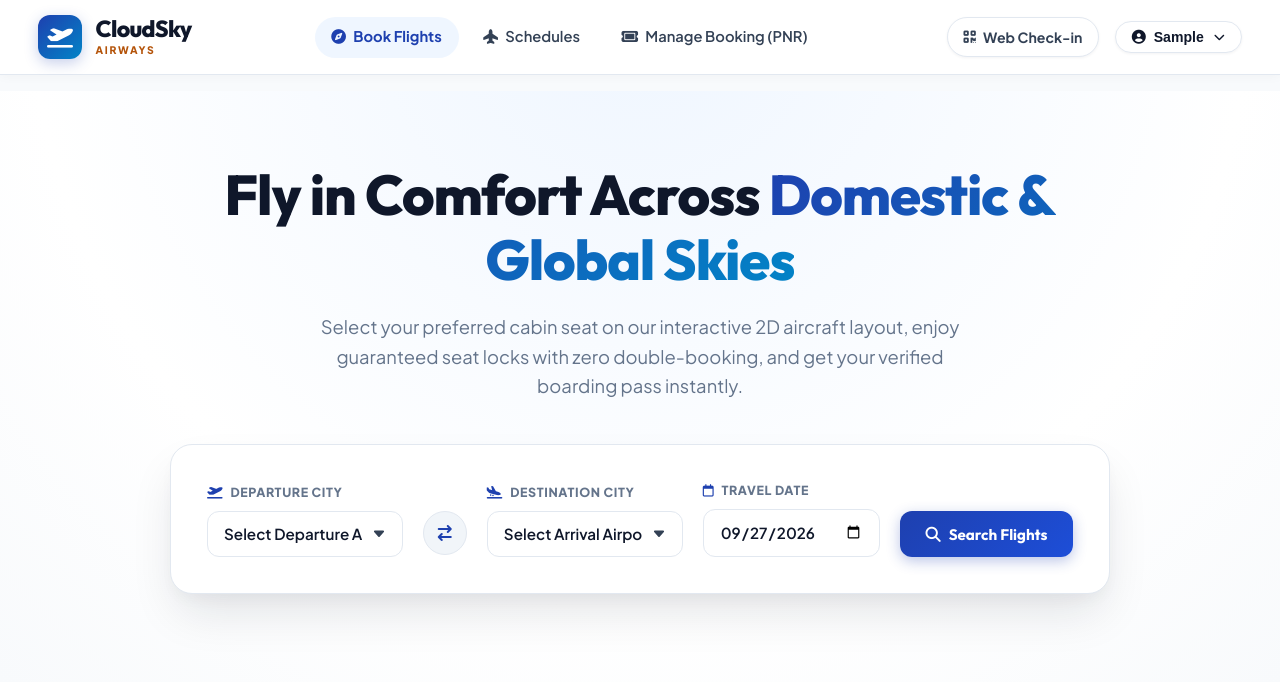
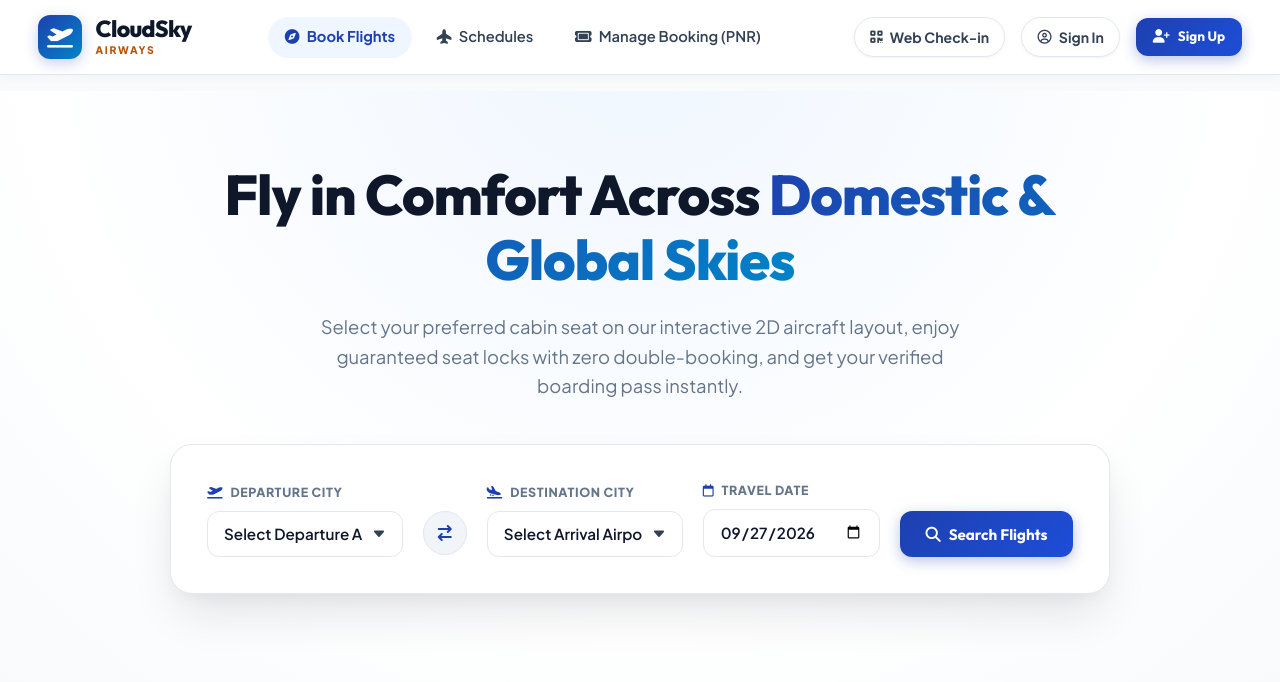
Before and after one commit to nithin16-cloud/csa, a Flask app: page / in a window 1280 px wide. Shown: the top 682 px of the page. Run offline with Flask 3, Linux system fonts and the light colour scheme; the visitor is signed in with stand-in values (Sample User, id 1); data comes from the database, SQL or seed files in the repository; data that the repository does not hold is empty.

Commit message:
fix(header): restore clean Sign In and Sign Up buttons in header

```diff
--- a/app/templates/base.html
+++ b/app/templates/base.html
@@ -68,8 +68,11 @@
                         </div>
                     </div>
                 {% else %}
-                    <a href="{{ url_for('auth.login') }}" class="btn btn-primary btn-sm nav-signin-btn" id="nav-signin">
+                    <a href="{{ url_for('auth.login') }}" class="nav-action-link" id="nav-signin">
                         <i class="fa-regular fa-circle-user"></i> Sign In
+                    </a>
+                    <a href="{{ url_for('auth.register') }}" class="btn btn-primary btn-sm nav-signin-btn" id="nav-signup">
+                        <i class="fa-solid fa-user-plus"></i> Sign Up
                     </a>
                 {% endif %}
             </div>
--- a/app/templates/index.html
+++ b/app/templates/index.html
@@ -46,32 +46,12 @@
                 <a href="/manage" class="nav-action-link" id="nav-checkin">
                     <i class="fa-solid fa-qrcode"></i> Web Check-in
                 </a>
-                {% if current_user %}
-                    <div class="user-profile-menu">
-                        <button type="button" class="user-pill-btn" onclick="document.getElementById('user-dropdown-home').classList.toggle('show')">
-                            <i class="fa-solid fa-circle-user"></i>
-                            <span>{{ current_user.name.split()[0] }}</span>
-                            <i class="fa-solid fa-chevron-down" style="font-size: 0.7rem; margin-left: 2px;"></i>
-                        </button>
-                        <div class="user-dropdown-card" id="user-dropdown-home">
-                            <div class="user-dropdown-header">
-                                <strong>{{ current_user.name }}</strong>
-                                <small>{{ current_user.email }}</small>
-                            </div>
-                            <div class="user-dropdown-divider"></div>
-                            <a href="/manage" class="dropdown-item">
-                                <i class="fa-solid fa-ticket"></i> My Itineraries
-                            </a>
-                            <a href="/logout" class="dropdown-item text-danger">
-                                <i class="fa-solid fa-arrow-right-from-bracket"></i> Sign Out
-                            </a>
-                        </div>
-                    </div>
-                {% else %}
-                    <a href="/login" class="btn btn-primary btn-sm nav-signin-btn" id="nav-signin">
-                        <i class="fa-regular fa-circle-user"></i> Sign In
-                    </a>
-                {% endif %}
+                <a href="/login" class="nav-action-link" id="nav-signin">
+                    <i class="fa-regular fa-circle-user"></i> Sign In
+                </a>
+                <a href="/register" class="btn btn-primary btn-sm nav-signin-btn" id="nav-signup">
+                    <i class="fa-solid fa-user-plus"></i> Sign Up
+                </a>
             </div>
         </div>
     </header>
```
